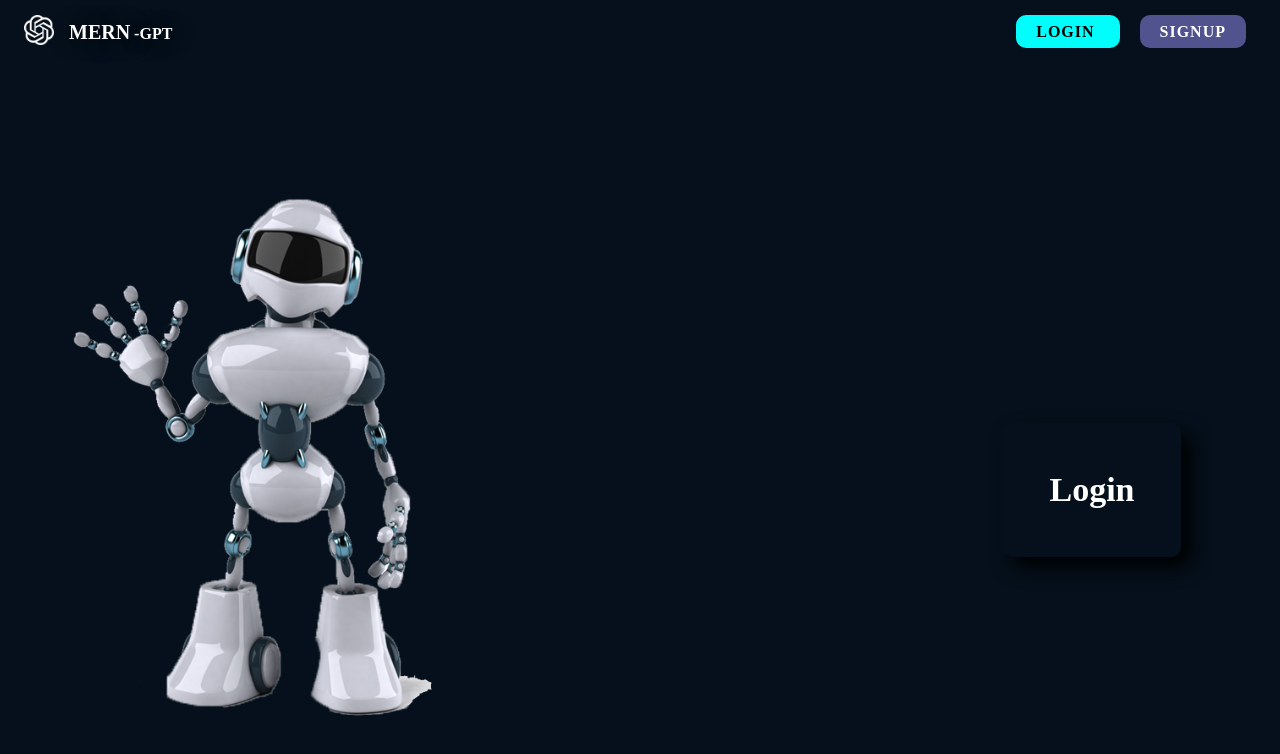
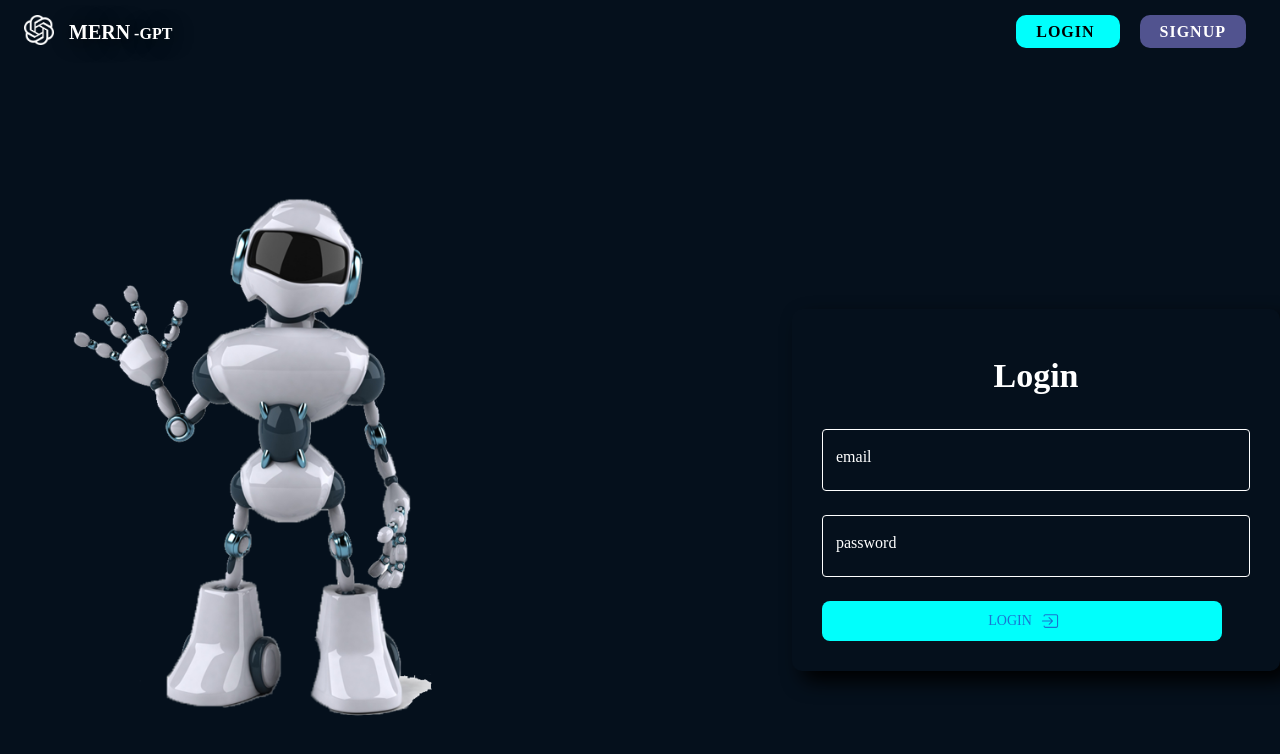
Before and after one commit to HarsikaKumari/chatAI, a React (Vite) app in the folder frontend/: page /login in a window 1280 px wide. Shown: the top 754 px of the page. Built offline with nearby package versions, Linux system fonts and the light colour scheme.

Commit message:
style(input): implement input styling at login page

```diff
--- /dev/null
+++ b/frontend/src/components/shared/CustomizedInput.tsx
@@ -0,0 +1,22 @@
+import { TextField } from "@mui/material";
+import React from "react";
+type props = {
+  name: string;
+  type: string;
+  label: string;
+};
+
+function CustomizedInput(props: props) {
+  return (
+    <TextField
+    margin="normal"
+      InputLabelProps={{ style: { color: "white" } }}
+      name={props.name}
+      type={props.type}
+      label={props.label}
+      inputProps={{style: {  width:"400px", borderRadius: 10, fontSize: 20, color: "white" } }}
+    />
+  );
+}
+
+export default CustomizedInput;
--- a/frontend/src/index.css
+++ b/frontend/src/index.css
@@ -22,3 +22,8 @@ html,body{
   text-decoration: none;
   letter-spacing: 1px;
 }
+
+.MuiOutlinedInput-input-root.Mui-focused,
+.MuiOutlinedInput-notchedOutline {
+border-color: white !important;
+}
--- a/frontend/src/pages/Login.tsx
+++ b/frontend/src/pages/Login.tsx
@@ -1,5 +1,6 @@
-import { Box, Typography } from "@mui/material";
-import React from "react";
+import { IoIosLogIn } from "react-icons/io";
+import { Box, Button, Typography } from "@mui/material";
+import CustomizedInput from "../components/shared/CustomizedInput";
 
 function Login() {
   return (
@@ -36,7 +37,31 @@ function Login() {
               textAlign="center"
               padding={2}
               fontWeight={600}
-            > Login </Typography>
+            >
+              {" "}
+              Login{" "}
+            </Typography>
+
+            <CustomizedInput type="email" name="email" label="email" />
+            <CustomizedInput type="password" name="password" label="password" />
+            <Button
+              type="submit"
+              sx={{
+                px: 2,
+                py: 1,
+                mt: 2,
+                width: "400px",
+                borderRadius: 2,
+                bgcolor: "#00fffc",
+                ":hover": {
+                  bgcolor: "white",
+                  color: "black",
+                },
+              }}
+              endIcon={<IoIosLogIn />}
+            >
+              Login
+            </Button>
           </Box>
         </form>
       </Box>
```
